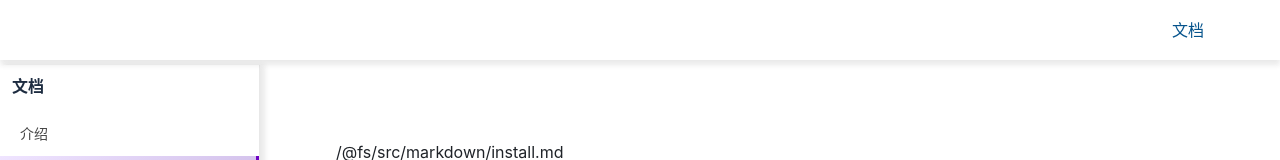
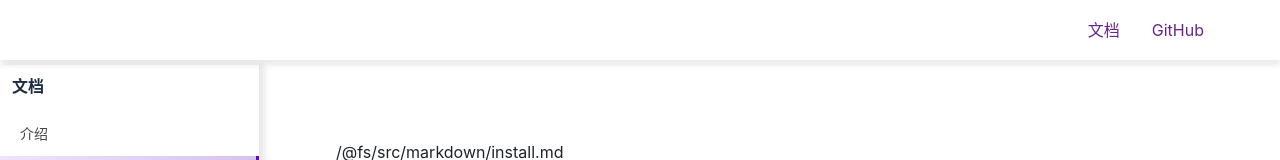
Before and after one commit to JaniceZD/gulu-ui-vue3, a Vue app: page /#/doc/install in a window 1280 px wide. Shown: the top 160 px of the page. Built offline with nearby package versions, Linux system fonts and the light colour scheme.

Commit message:
完善菜单栏样式

```diff
--- a/src/components/Topnav.vue
+++ b/src/components/Topnav.vue
@@ -9,14 +9,19 @@
       <li>
         <router-link to="/doc">文档</router-link>
       </li>
+      <li>
+        <a href="https://github.com/JaniceZD" target="_blank">GitHub</a>
+      </li>
     </ul>
-    <svg
+    <div
       v-if="toggleAsideButtonVisible"
       class="toggleAside"
       @click="toggleMenu"
     >
-      <use xlink:href="#icon-menu"></use>
-    </svg>
+      <svg class="icon">
+        <use xlink:href="#icon-menu"></use>
+      </svg>
+    </div>
   </div>
 </template>
 <script lang="ts">
@@ -38,7 +43,7 @@ export default {
 };
 </script>
 <style lang="scss" scoped>
-$color: #05538c;
+$color: #69258d;
 .topnav {
   position: fixed;
   top: 0;
@@ -71,13 +76,15 @@ $color: #05538c;
 
   > .toggleAside {
     display: none;
-    width: 32px;
-    height: 32px;
     position: absolute;
     left: 16px;
     top: 50%;
     transform: translateY(-50%);
-    background: fade-out(black, 0.9);
+
+    svg {
+      width: 32px;
+      height: 32px;
+    }
   }
 
   @media (max-width: 500px) {
--- a/src/index.scss
+++ b/src/index.scss
@@ -24,6 +24,28 @@ h6 {
   font-weight: normal;
 }
 
+::-webkit-scrollbar {
+  width: 5px;
+  height: 5px;
+}
+
+::-webkit-scrollbar-track-piece {
+  background-color: rgba(0, 0, 0, 0.2);
+  -webkit-border-radius: 6px;
+}
+
+::-webkit-scrollbar-thumb:vertical {
+  height: 5px;
+  background-color: rgba(125, 125, 125, 0.7);
+  -webkit-border-radius: 6px;
+}
+
+::-webkit-scrollbar-thumb:horizontal {
+  width: 5px;
+  background-color: rgba(125, 125, 125, 0.7);
+  -webkit-border-radius: 6px;
+}
+
 body {
   font-size: 16px;
   line-height: 1.5;
--- a/src/views/Doc.vue
+++ b/src/views/Doc.vue
@@ -2,7 +2,7 @@
   <div class="layout">
     <Topnav toggleAsideButtonVisible class="nav" />
     <div class="content">
-      <aside class="aside_menu" v-if="asideVisible">
+      <aside class="aside_menu" :class="{ visible: asideVisible }">
         <h2>文档</h2>
         <ol>
           <li>
```
